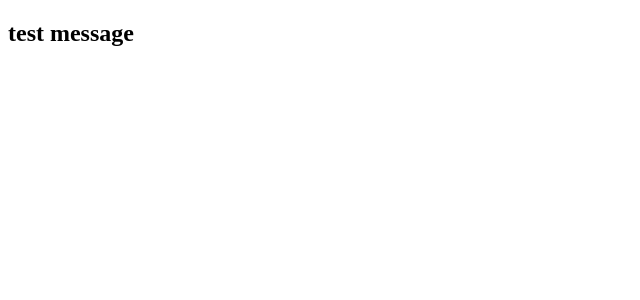
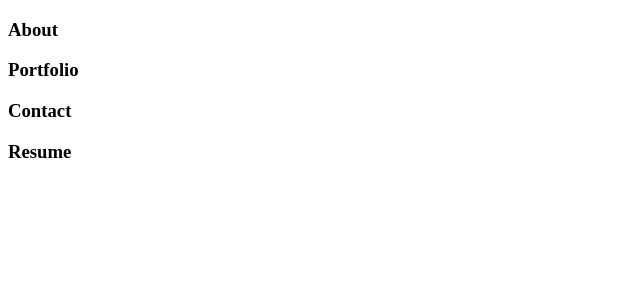
Before and after one commit to Sullisters/React-Portfolio, a React (Create React App) app: page / in a window 1280 px wide. Shown: the top 300 px of the page, without its empty margins (0-640 px from the left). Built offline with nearby package versions, Linux system fonts and the light colour scheme.

Commit message:
5:00 wip navbar component

```diff
--- a/src/App.js
+++ b/src/App.js
@@ -1,8 +1,8 @@
 import React from 'react';
-import Hello from './components/Hello';
+import Navbar from './components/Navbar'
 
 function App() {
-  return <Hello />
+  return <Navbar />
 }
 
 export default App;
--- /dev/null
+++ b/src/components/Navbar.js
@@ -0,0 +1,19 @@
+import React, { useState } from 'react';
+
+function Navbar() {
+    let [nav, setNav] = useState(['About','Portfolio','Contact','Resume'])
+    return (
+        <div className='main-container'>
+            <div className='container'>
+                <div className='navbar'>
+                    <h3>{nav[0]}</h3>
+                    <h3>{nav[1]}</h3>
+                    <h3>{nav[2]}</h3>
+                    <h3>{nav[3]}</h3>
+                </div>
+            </div>
+        </div>
+    )
+}
+
+export default Navbar;
```
Also changed, not shown: src/components/Footer.js (added), src/components/Header.js (added), src/components/Portfolio.js (added), src/components/Project.js (added).
